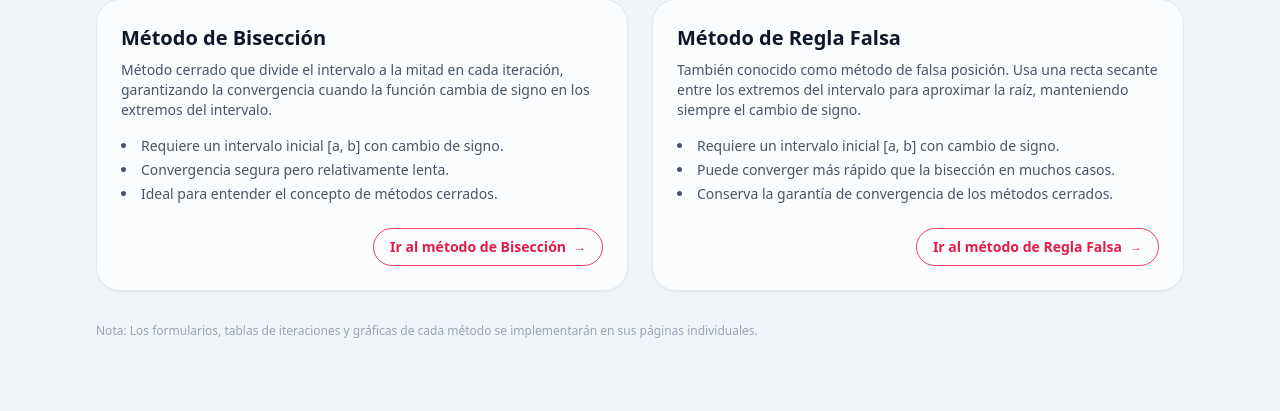
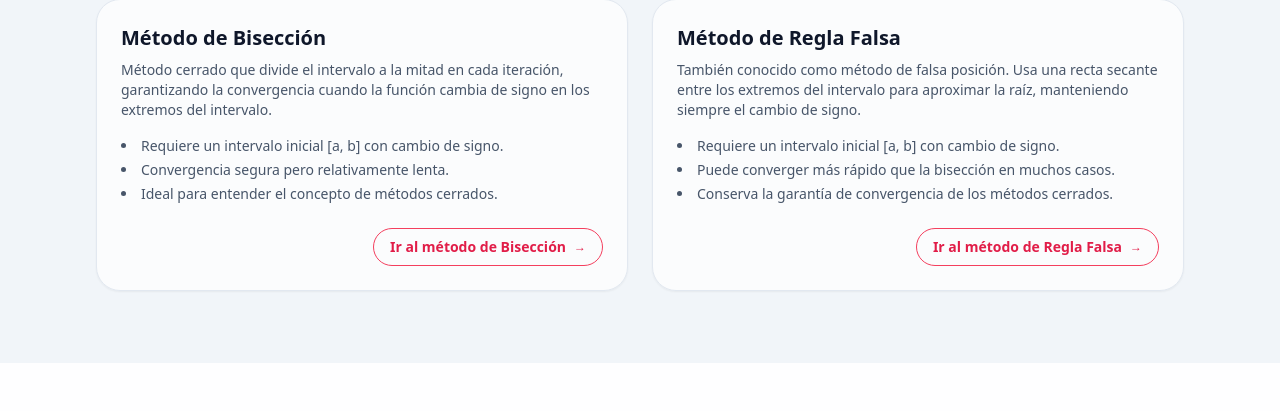
Before and after one commit to AndreEJA/pyGauss, a Python web app: template app/templates/metodos_cerrados.html in a window 1280 px wide. Shown: the part 464-875 px from the top of the page. After the commit the page ends 827 px from the top, so only its background shows below. Run offline with Jinja, Linux system fonts and the light colour scheme; the template is opened without the code that fills it, so the values that code supplies are empty; some libraries are stand-ins or nearby versions.

Commit message:
borrando mensajes extra

```diff
--- a/app/templates/metodos_cerrados.html
+++ b/app/templates/metodos_cerrados.html
@@ -89,10 +89,6 @@
       </article>
     </div>
 
-    <p class="text-xs text-slate-400 mt-6">
-      Nota: Los formularios, tablas de iteraciones y gráficas de cada
-      método se implementarán en sus páginas individuales.
-    </p>
   </section>
 </main>
 {% endblock %}
--- a/app/templates/unidad_metodos_numericos.html
+++ b/app/templates/unidad_metodos_numericos.html
@@ -89,10 +89,7 @@
       </article>
     </div>
 
-    <p class="text-xs text-slate-400 mt-6">
-      Nota: Los formularios, tablas de iteraciones y gráficas de cada
-      método se implementarán en sus páginas individuales.
-    </p>
+
   </section>
 </main>
 {% endblock %}
```
